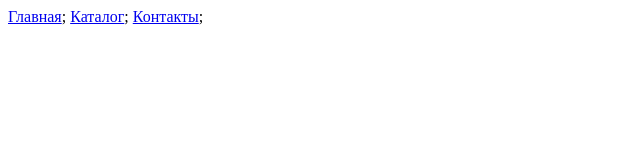
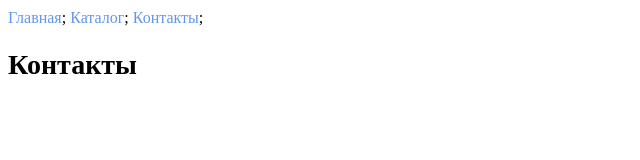
Before and after one commit to MoreDeniz/SITE-1, a plain HTML site: page contacts.html in a window 1280 px wide. Shown: the whole page, without its empty margins (0-640 px from the left). Drawn offline with Linux system fonts and the light colour scheme.

Commit message:
contacts changed

```diff
--- a/contacts.html
+++ b/contacts.html
@@ -4,10 +4,12 @@
     <meta charset="UTF-8">
     <meta name="viewport" content="width=device-width, initial-scale=1.0">
     <title>Контакты</title>
+    <link rel="stylesheet" href="style.css">
 </head>
 <body>
-    <a href="index.html">Главная</a>;
-    <a href="catalog/catalog.html">Каталог</a>;
-    <a href="index.html">Контакты</a>;
+    <a class="nav_link" href="index.html">Главная</a>;
+    <a class="nav_link" href="catalog/catalog.html">Каталог</a>;
+    <a class="nav_link" href="index.html">Контакты</a>;
+    <h1 class="title">Контакты</h1>
 </body>
 </html>
```
